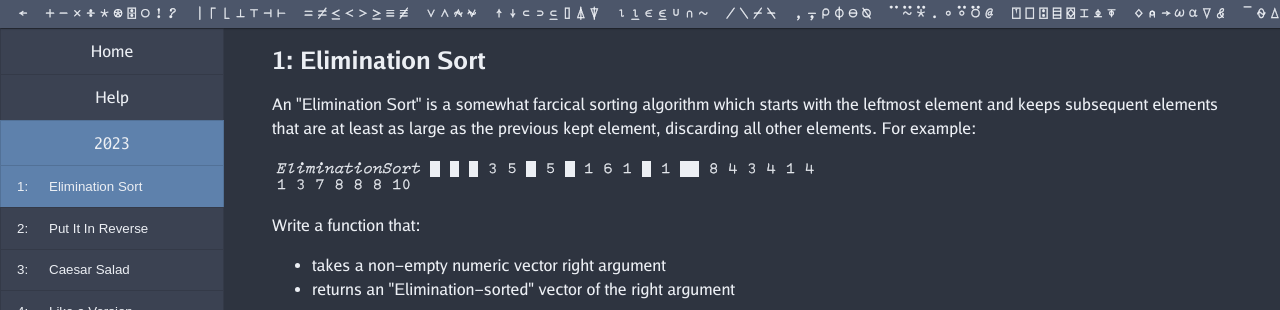
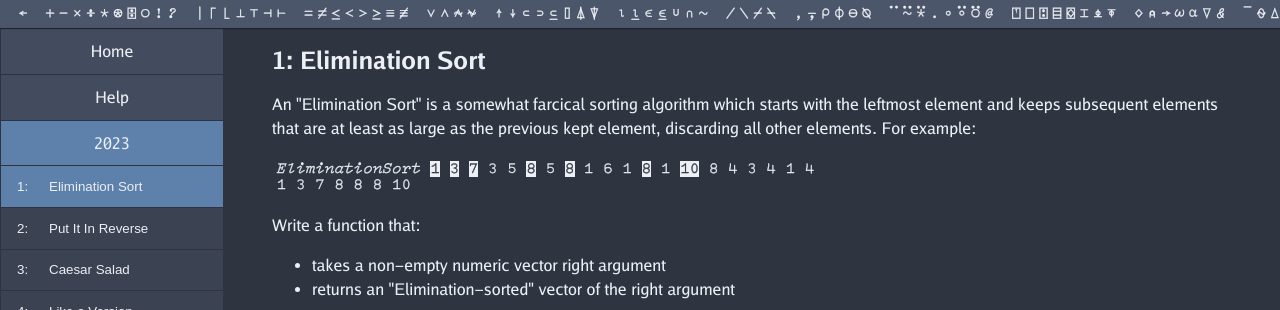
Before and after one commit to Dyalog/PracticeProblems, a Jekyll site: the page built from _psets/2023.md, in a window 1280 px wide. Shown: the top 310 px of the page. Built offline with Jekyll 4.4.1, drawn with Linux system fonts in a browser that asks for light colours.

Commit message:
typos and tweaks

```diff
--- a/_includes/navbar.html
+++ b/_includes/navbar.html
@@ -11,7 +11,7 @@
             let b = document.querySelectorAll(".pbutton");b[0].classList.add("active");
             let pt = document.querySelectorAll("h2");
             for (i=0; i<b.length; i++){ b[i].innerHTML = pt[i].innerHTML.replace(/\d+: /,(x=>("<span class='pnum'>"+x+"</span>"))) };
-            document.title = {{ page.title }} + " P" + pt[0].innerHTML + " - APL Quest";
+            document.title = {{ page.title }} + "-" + pt[0].innerHTML + " - APL Quest";
             s=new URLSearchParams(location.search) // Options from URL
             console.log(s.get("goto"))
             if (expr = s.get("goto")) {show(expr)};
--- a/_psets/2023.md
+++ b/_psets/2023.md
@@ -20,7 +20,7 @@ problems:
 
 <p>An "Elimination Sort" is a somewhat farcical sorting algorithm which starts with the leftmost element and keeps subsequent elements that are at least as large as the previous kept element, discarding all other elements. For example:</p>
 <style>
-.h {background-color: #eceff4; #2e3440: ;}
+.h {background-color: #eceff4; color: #2e3440;}
 </style>
 <pre class="APL">EliminationSort <span class="h">1</span> <span class="h">3</span> <span class="h">7</span> 3 5 <span class="h">8</span> 5 <span class="h">8</span> 1 6 1 <span class="h">8</span> 1 <span class="h">10</span> 8 4 3 4 1 4
 1 3 7 8 8 8 10
--- a/css/style.scss
+++ b/css/style.scss
@@ -90,8 +90,8 @@ a:hover {border-bottom: 0.25ex solid currentColor;}
     border-radius: 0;
     padding: 1.4rem 1.25rem;
     margin-bottom: -1px;
-    background-color: #3b4252;
-    border: 1px solid rgba(0,0,0,.125);
+    background-color: #434c5e;
+    border: 1px solid #2e3440;
 }
 #navbar > .pbutton {
     text-align: left;
```
